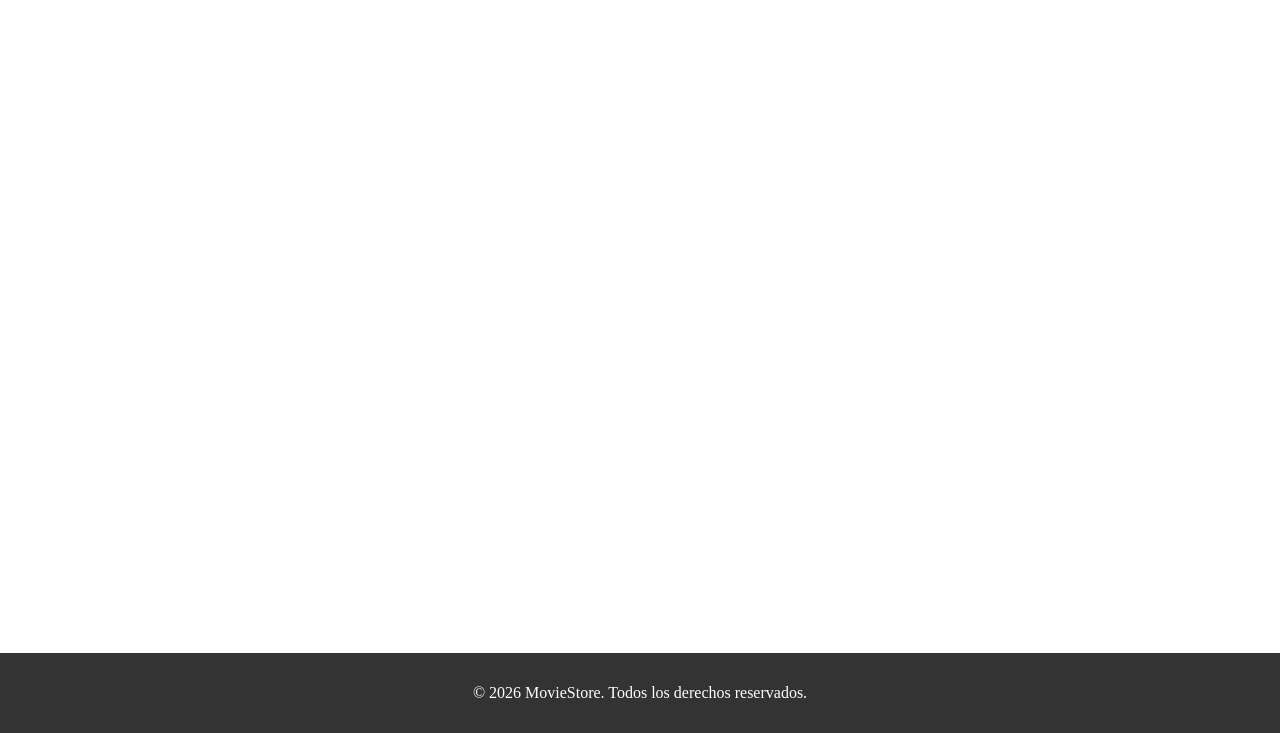
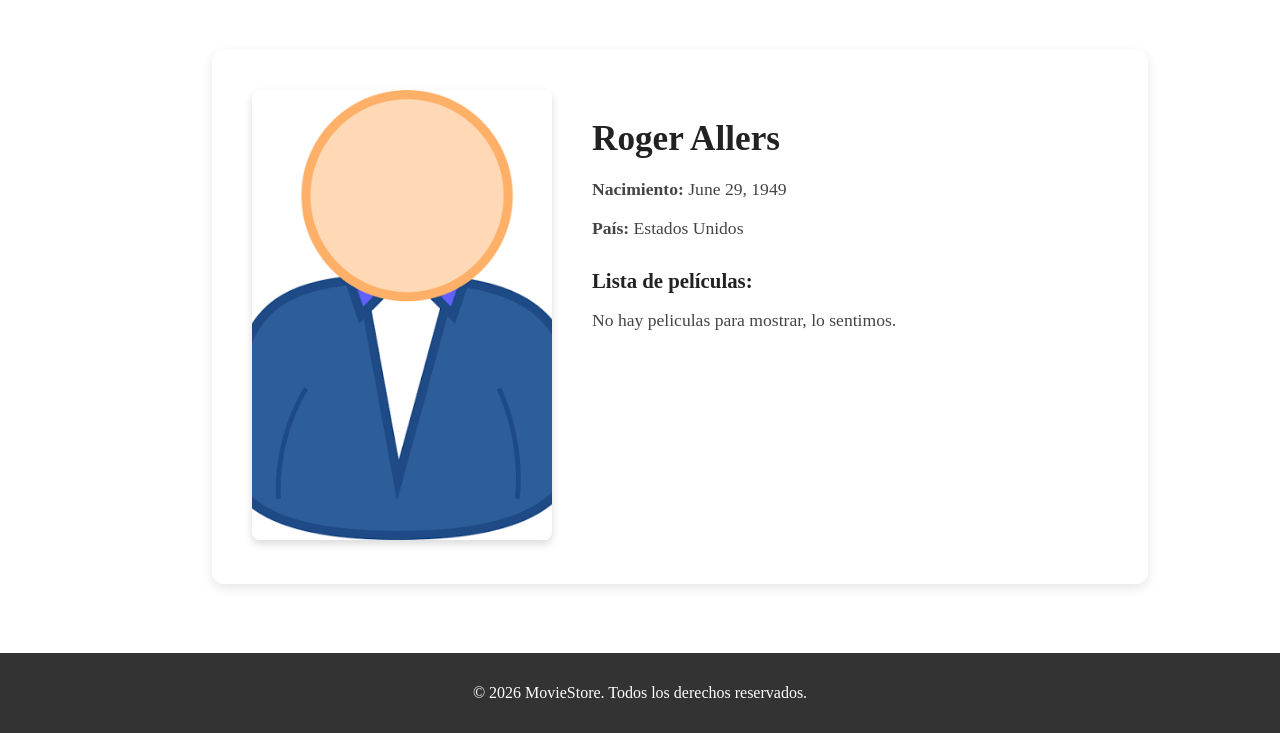
Before and after one commit to AnderArrondo/IngWeb-MovieStore, a Django app: page /directores/1/ in a window 1280 px wide. Shown: the part 67-800 px from the top of the page. Run offline with Django 5.2, Linux system fonts and the light colour scheme; data comes from the database, SQL or seed files in the repository.

Commit message:
Funcionalidad directores basicas

```diff
--- a/movie_store/static/css/directores.css
+++ b/movie_store/static/css/directores.css
@@ -91,23 +91,30 @@
 
 /**/
 
-.director-detalle-container {
+.director-detalles-container {
     display: flex;
+    flex-direction: row;
     gap: 40px;
     align-items: flex-start;
     background-color: #fff;
-    padding: 30px;
+    padding: 40px;
     border-radius: 12px;
     box-shadow: 0 4px 12px rgba(0, 0, 0, 0.10);
-    margin-top: 20px;
+    margin: 30px auto;
+
+
+    width: 100%;
+    max-width: 1100px;
 }
 
 .director-foto {
-    flex: 0 0 250px;
+    flex: 0 0 300px;
+    width: 300px;
 }
 
 .director-foto img {
     width: 100%;
+    height: auto;
     aspect-ratio: 2 / 3;
     object-fit: cover;
     border-radius: 8px;
@@ -119,25 +126,25 @@
 }
 
 .director-info h2 {
-    font-size: 2rem;
+    font-size: 2.2rem;
     color: #222;
-    margin-bottom: 15px;
+    margin-bottom: 20px;
 }
 
 .director-info p {
-    font-size: 1rem;
+    font-size: 1.1rem;
     color: #444;
-    margin-bottom: 10px;
+    margin-bottom: 12px;
 }
 
 .director-peliculas {
-    margin-top: 25px;
+    margin-top: 30px;
 }
 
 .director-peliculas h3 {
-    font-size: 1.2rem;
+    font-size: 1.3rem;
     color: #222;
-    margin-bottom: 10px;
+    margin-bottom: 12px;
 }
 
 .director-peliculas ul {
@@ -146,7 +153,7 @@
 }
 
 .director-peliculas li {
-    font-size: 1rem;
+    font-size: 1.05rem;
     color: #555;
-    margin-bottom: 6px;
+    margin-bottom: 8px;
 }
--- a/movie_store/templates/director_detalles.html
+++ b/movie_store/templates/director_detalles.html
@@ -2,28 +2,28 @@
 
 {% load static %}
 
-{% block exta_head %}
+{% block extra_head %}
     <link rel="stylesheet" href="{% static 'css/directores.css' %}">
 {% endblock %}
 
-{% block main_content% %}
+{% block main_content %}
 
     <section class="director-detalles-container">
 
         {% if director %}
 
             <div class="director-foto">
-                <img src=ht>
+                <img src="{% static 'media/default-avatar.png' %}" alt="Foto de {{director.nombre}}">
             </div>
 
-            <div class="directo-info">
+            <div class="director-info">
                 <h2>{{director.nombre}} {{director.apellido}}</h2>
 
-                <p><strong>Nacimiento:</strong>{{director.nacimiento}}</p>
-                <p><strong>País:</strong>{{director.pais}}</p>
+                <p><strong>Nacimiento: </strong>{{director.nacimiento}}</p>
+                <p><strong>País: </strong>{{director.pais}}</p>
 
                 <div class="director-peliculas">
-                    <h3>Lista de pelciulas:</h3>
+                    <h3>Lista de películas:</h3>
 
                     {% if peliculas %}
 
--- a/movie_store/templates/directores.html
+++ b/movie_store/templates/directores.html
@@ -1,6 +1,7 @@
 {%extends 'base.html'%}
 
 {% load static %}
+
 {% block extra_head %}
     <link rel = "stylesheet" href="{% static 'css/directores.css' %}">
 {% endblock %}
@@ -34,7 +35,7 @@
                         <article class="director-card">
 
                             <a href="{% url 'director_detalles' director.id %}">
-                                <img src="">
+                                <img src="{% static 'media/default-avatar.png' %}" alt="Foto de {{director.nombre}}">
                                 <h3> {{director.nombre}} {{director.apellido}}</h3>
                                 <p> {{director.pais}} </p>
                                 <p> {{director.nacimiento}} </p>
```
Also changed, not shown: movie_store/static/media/default-avatar.png (added).
